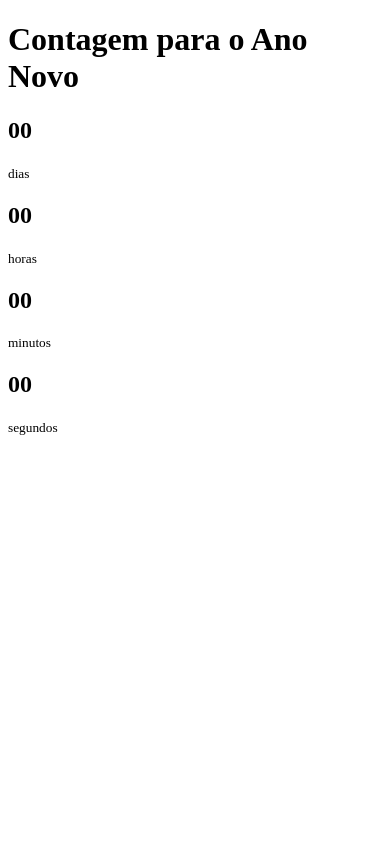
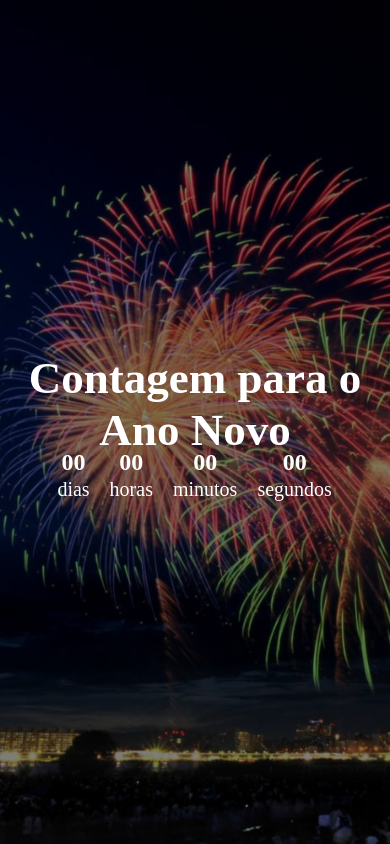
Before and after one commit to daianaadepaula/countdown-newyear-js, a plain HTML site: page index.html in a window 390 px wide. Drawn offline with Linux system fonts and the light colour scheme.

Commit message:
add style

```diff
--- a/index.html
+++ b/index.html
@@ -5,6 +5,7 @@
 	<meta charset="UTF-8">
 	<meta http-equiv="X-UA-Compatible" content="IE=edge">
 	<meta name="viewport" content="width=device-width, initial-scale=1.0">
+	<link rel="stylesheet" href="style.css">
 	<title>Contagem regressiva para o fim do ano</title>
 </head>
 
--- /dev/null
+++ b/style.css
@@ -0,0 +1,84 @@
+* {
+  margin: 0;
+  padding: 0;
+  box-sizing: border-box;
+}
+
+body {
+  background-image: url("./img/background.jpg");
+  background-repeat: no-repeat;
+  background-size: cover;
+  background-position: center center;
+  height: 100vh;
+  color: #fff;
+  display: flex;
+  flex-direction: column;
+  align-items: center;
+  justify-content: center;
+  text-align: center;
+  overflow: hidden;
+}
+
+body::after {
+  content: "";
+  position: absolute;
+  top: 0;
+  left: 0;
+  width: 100%;
+  height: 100%;
+  background-color: rgba(0, 0, 0, 0.5);
+}
+
+body * {
+  z-index: 1;
+}
+
+h1 {
+  font-size: 60px;
+}
+
+.year {
+  font-size: 200px;
+  z-index: -1;
+  opacity: 0.2;
+  position: absolute;
+  bottom: 20px;
+  left: 50%;
+  transform: translateX(-50%);
+}
+
+.countdown {
+  display: flex;
+  transform: scale(2);
+}
+
+.time {
+  display: flex;
+  flex-direction: column;
+  align-items: center;
+  justify-content: center;
+  margin: 15px;
+}
+
+.time h2 {
+  margin: 0 0 5px;
+}
+
+@media (max-width: 500px) {
+  h1 {
+    font-size: 45px;
+  }
+
+  .time {
+    margin: 5px;
+  }
+
+  .time h2 {
+    font-size: 12px;
+    margin: 0;
+  }
+
+  .time small {
+    font-size: 10px;
+  }
+}
```
Also changed, not shown: img/background.jpg (added).
